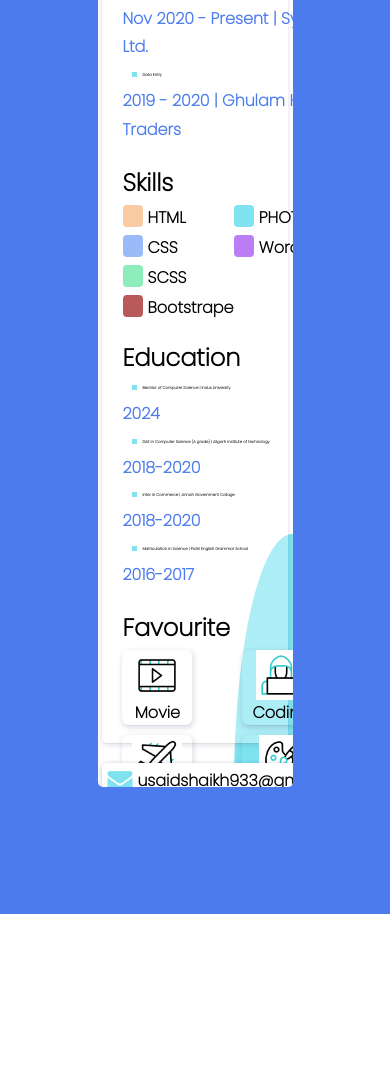
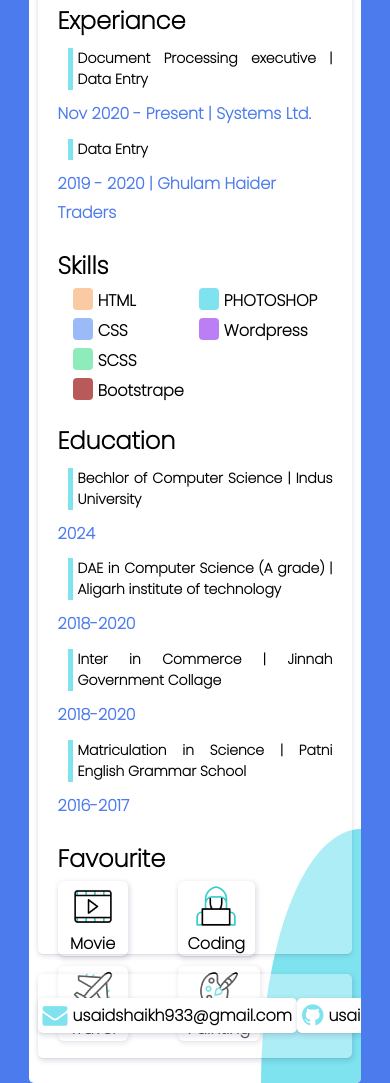
Before and after one commit to usaid7015/Resume, a plain HTML site: page index.html in a window 390 px wide. Shown: the part 521-1604 px from the top of the page. Before the commit the page ends 1435 px from the top, so only its background shows below. Drawn offline with Linux system fonts and the light colour scheme; a web font is replaced by a local one.

Commit message:
Update style.css

```diff
--- a/style.css
+++ b/style.css
@@ -238,3 +238,57 @@
     justify-content: center;
     align-items: center;
 }
+
+@media screen and (max-width: 768px) {
+    .section{
+        width: 100%;
+        height: 200vh;
+        background-color: #4c7bed;
+        display: flex;
+        justify-content: center;
+        align-items: center;
+        overflow: hidden;
+    }
+
+    .cv-section{
+        background-color: white;
+        width: 100%;
+        max-width: 85%;
+        height: 180vh;
+        position: relative;
+        overflow: hidden;
+        border-radius: 5px;
+        display: flex;
+        flex-direction: column;
+    }
+
+    .cv-row{
+        position: relative;
+        background-color: rgba(255, 255, 255, 0.361);
+        width: 100%;
+        max-width: 95%;
+        margin: 40px auto 0px auto;
+        height: 160vh;
+        z-index: 9999;
+        border-radius: 5px;
+        display: flex;
+        align-items: flex-start;
+        box-shadow: rgba(50, 50, 105, 0.15) 0px 2px 5px 0px, rgba(0, 0, 0, 0.05) 0px 1px 1px 0px;
+        padding: 10px;
+    }
+
+    .about p{
+        font-size: 14px;
+    }
+    .sec-link{
+        position: relative;
+        background-color: rgba(255, 255, 255, 0.361);
+        width: 100%;
+        max-width: 95%;
+        height: 10vh;
+        margin: 20px auto 20px auto;
+        z-index: 9999;
+        border-radius: 5px;
+        box-shadow: rgba(50, 50, 105, 0.15) 1px 2px 5px 1px, rgba(0, 0, 0, 0.05) 0px 1px 1px 0px;
+    }
+}
```
